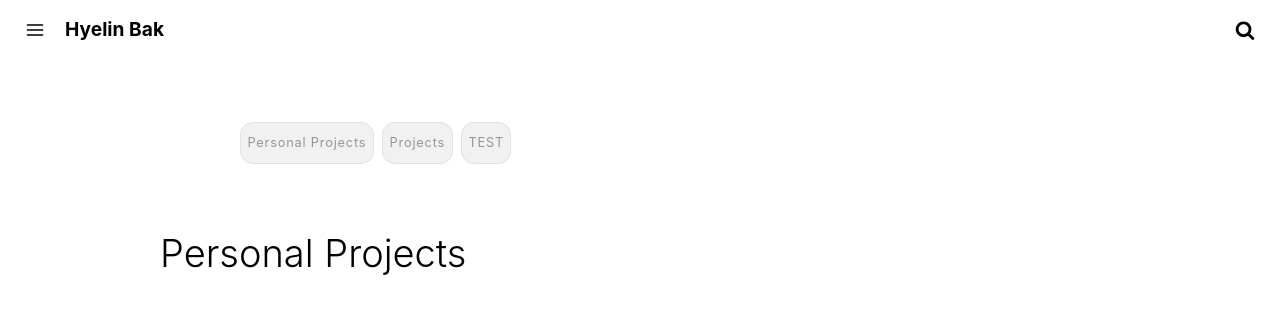
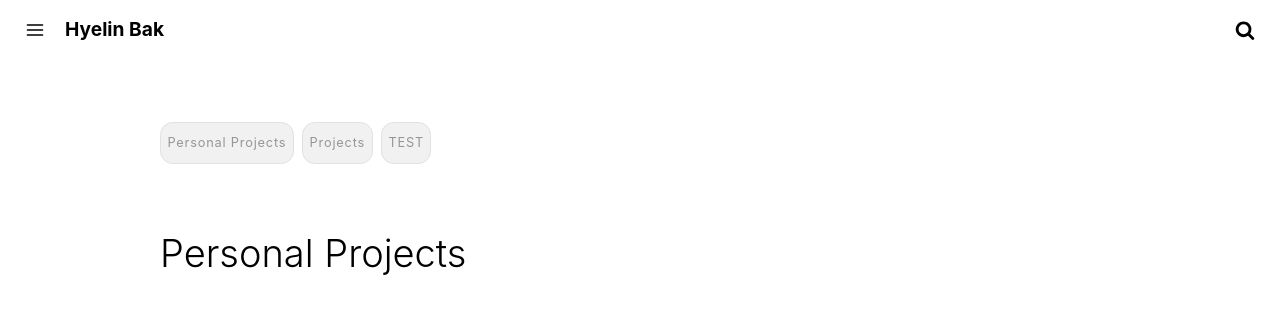
Before and after one commit to crazyjamy/crazyjamy.github.io, a Jekyll site: the page built from tags.html, in a window 1280 px wide. Shown: the top 312 px of the page. Built offline with Jekyll 4.4.1, drawn with Linux system fonts in a browser that asks for light colours.

Commit message:
Update main.css

```diff
--- a/assets/css/main.css
+++ b/assets/css/main.css
@@ -577,7 +577,7 @@
   width:.938rem;height:.938rem;fill:#a9a9a9;vertical-align:middle;margin-right:.188rem
 }
 .post-content .tags{
-  width:auto;max-width:50rem;float:none;display:block;margin-right:auto;margin-left:auto;padding-left:0;padding-right:0;font-family:-apple-system,BlinkMacSystemFont,Lato,Roboto,Segoe UI,Helvetica Neue,Helvetica,Verdana,Arial,sans-serif;font-weight:400;font-style:normal;font-size:1.125rem;margin:0 auto 1.813rem;margin-top:1.875rem;letter-spacing:.01rem;line-height:2.5rem;
+  width:auto;float:none;display:block;margin-right:auto;margin-left:auto;padding-left:10rem;padding-right:0;font-family:-apple-system,BlinkMacSystemFont,Lato,Roboto,Segoe UI,Helvetica Neue,Helvetica,Verdana,Arial,sans-serif;font-weight:400;font-style:normal;font-size:1.125rem;margin:0 auto 1.813rem;margin-top:1.875rem;letter-spacing:.01rem;line-height:2.5rem;
 }
 .post-content .tags::after{
   content:'';display:table;clear:both}@media only screen and (min-width:37.5rem){.post-content .tags{font-size:1.25rem;letter-spacing:.05rem
```
